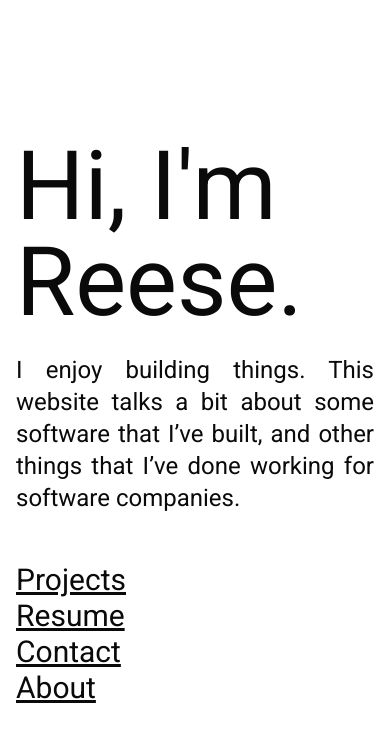
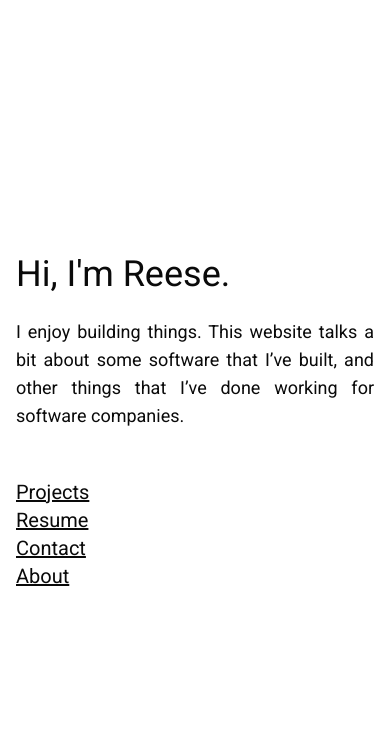
Before and after one commit to rmehyde/website, a Next.js app: page / in a window 390 px wide. Shown: the top 742 px of the page. Built offline with nearby package versions, Linux system fonts and the light colour scheme.

Commit message:
initial responsive design foundations and fixes

```diff
--- a/app/lib/content/jsx.tsx
+++ b/app/lib/content/jsx.tsx
@@ -2,6 +2,7 @@ import React from 'react'
 // import { DynamicIcon } from "lucide-react/dynamic";
 import {Content} from './schema'
 import {H1, Link} from "@/app/ui/cards/markdown-elements"; // wherever your Content type lives
+import {scale} from "@/app/lib/typography";
 
 
 export function generateContentElements(
@@ -22,7 +23,7 @@ export function generateContentElements(
             >
                 {title}
             </H1>
-            <div className="text-xl">
+            <div className={scale.body}>
                 <p>{detail.trim()}</p>
 
                 {links && links.length > 0 && (
--- /dev/null
+++ b/app/lib/typography.ts
@@ -0,0 +1,24 @@
+/**
+ * The type scale — five notches, named by position (largest → smallest), not by function.
+ * A given size serves several uses, so functional names lie; the scale is just sizes.
+ *
+ * Mobile-first: the unprefixed class is the phone size; it scales UP at the breakpoints.
+ * The desktop end of each ramp reproduces the site's existing sizes EXACTLY — the only
+ * new thing here is the smaller mobile end. Tune any notch in this one file.
+ *
+ * Weight is NOT part of the scale — apply font-* per element (e.g. cn(scale.lead, "font-medium")).
+ *
+ *   notch      mobile → desktop      where it currently lands
+ *   splash     36 → 96   (4xl/8xl)   home hero
+ *   headline   20 → 30   (xl/3xl)    home section links; projects prompts
+ *   lead       18 → 24   (lg/2xl)    card titles; home intro; "Reese is a"
+ *   body       16 → 20   (base/xl)   project descriptions (reading text; 16 = mobile floor)
+ *   label      12 → 14   (xs/sm)     radial axis labels; small meta
+ */
+export const scale = {
+    splash: "text-4xl sm:text-6xl lg:text-8xl",
+    headline: "text-xl md:text-3xl",
+    lead: "text-lg md:text-2xl",
+    body: "text-base md:text-xl",
+    label: "text-xs md:text-sm",
+} as const;
--- a/app/page.tsx
+++ b/app/page.tsx
@@ -2,6 +2,7 @@ import React from "react";
 import Link from "next/link";
 
 import {pages} from "@/app/lib/nav";
+import {scale} from "@/app/lib/typography";
 
 
 /**
@@ -18,16 +19,16 @@ export default async function Home() {
     return (
         <div className="min-h-screen flex flex-col justify-center md:pl-8">
             <div className="max-w-xl">
-                <div className="text-8xl">
+                <div className={scale.splash}>
                     {"Hi, I'm Reese."}
                 </div>
                 <br/>
-                <div className="text-2xl text-justify">
+                <div className={`${scale.lead} text-justify`}>
                     I enjoy building things. This website talks a bit about some software that I’ve built, and other things that I’ve done working for software companies.
                 </div>
             </div>
             <div className="m-6"/>
-            <div className="text-3xl underline">
+            <div className={`${scale.headline} underline`}>
                 {pages.map((label) => (
                     <div key={label}>
                         <Link href={`/${label.toLowerCase()}`}>{`${label}`}</Link>
--- a/app/projects/page.tsx
+++ b/app/projects/page.tsx
@@ -5,6 +5,7 @@ import {Dimension, dimensionLabels, dimensionScoresSchema, maxScore} from '@/app
 import {RadialSelector} from "@/components/ui/radial";
 import React, {useState} from "react";
 import {useBreakpointUp} from "@/app/lib/tailwind/responsive";
+import {scale} from "@/app/lib/typography";
 
 
 
@@ -27,7 +28,7 @@ export default function DynamicProjects() {
             <div className="flex flex-col justify-evenly lg:flex-row mb-16">
             {/*<div className="flex flex-col gap-24 justify-center md:flex-row">*/}
                 {/* TODO: when page is narrow this can look weird with projects on next line we get some dont dead open inside*/}
-                <div className="flex items-center justify-center text-3xl text-center whitespace-nowrap">
+                <div className={`flex items-center justify-center ${scale.headline} text-center whitespace-nowrap`}>
                     What kind of projects
                 </div>
                 {/* radial selector drives the weights */}
@@ -40,13 +41,13 @@ export default function DynamicProjects() {
                         onChange={setValues}
                         plotRadius={isMdUp ? 100 : 75}
                         labelDistance={isMdUp ? 25 :  20}
-                        labelTextClass={isMdUp ? "text-sm" : "text-xs"}
+                        labelTextClass={scale.label}
                     />
                 </div>
                 {/* TODO: the right side of the graph pushes up against this text
                         when the page is pretty narrow but not quite vertical
                 */}
-                <div className="flex items-center justify-center text-3xl text-center whitespace-nowrap">
+                <div className={`flex items-center justify-center ${scale.headline} text-center whitespace-nowrap`}>
                     do you want to see?
                 </div>
             </div>
--- a/app/ui/cards/markdown-elements.tsx
+++ b/app/ui/cards/markdown-elements.tsx
@@ -1,4 +1,6 @@
 import { type ReactNode } from "react";
+import { cn } from "@/components/lib/utils";
+import { scale } from "@/app/lib/typography";
 
 type H1Props = {
     children: ReactNode;
@@ -8,7 +10,7 @@ type H1Props = {
 
 export function H1({ children, className = "", prefix }: H1Props): React.JSX.Element {
     return (
-        <h1 className={`text-2xl font-medium pb-2 ${className}`.trim()}>
+        <h1 className={cn(scale.lead, "font-medium pb-2", className)}>
             {prefix}
             {children}
         </h1>
--- a/app/ui/profiles-wheel.tsx
+++ b/app/ui/profiles-wheel.tsx
@@ -14,6 +14,7 @@ import {Dimension, dimensionLabels} from "@/app/lib/content/scoring";
 import { useState, useEffect, useRef, useMemo } from "react";
 import {ArrowRight} from "lucide-react";
 import {cn} from "@/components/lib/utils";
+import {scale} from "@/app/lib/typography";
 
 type Mode = 'intro' | 'interactive';
 
@@ -251,15 +252,15 @@ export default function ProfileSelector({
         <div className={cn("flex flex-col items-start gap-3 sm:flex-row sm:items-center", className)}>
             {/* "Reese is a" is fixed; the "n" always reserves its width (visibility, not display) and only
                 shows when needed — so the wheel never shifts and just the "n" fades in/out. */}
-            <div className="text-2xl whitespace-nowrap" aria-label={`Reese is ${article}`}>
+            <div className={cn(scale.lead, "whitespace-nowrap")} aria-label={`Reese is ${article}`}>
                 Reese is a<span aria-hidden="true" className={article === 'an' ? '' : 'invisible'}>n</span>
             </div>
-            <div className="relative w-72">
+            <div className="relative w-60 md:w-72">
                 <Select value={selectedProfile} onValueChange={handleSelectChange}>
                     <SelectTrigger
-                        className={`w-full text-xl gap-1 py-0 overflow-hidden ${
+                        className={cn(scale.body, `w-full gap-1 py-0 overflow-hidden ${
                             selectedProfile === CUSTOM_PROFILE_NAME && !isAnimating ? 'text-muted-foreground' : ''
-                        }`}
+                        }`)}
                         onPointerDown={handleUserIntent}
                         onKeyDown={handleUserIntent}
                         aria-label={`Current profile: ${selectedProfile}`}
@@ -296,7 +297,7 @@ export default function ProfileSelector({
 
                     <SelectContent>
                         {profiles.filter(p => p.name !== CUSTOM_PROFILE_NAME).map((p) => (
-                            <SelectItem key={p.name} value={p.name} className="text-xl">
+                            <SelectItem key={p.name} value={p.name} className={scale.body}>
                                 {p.name}
                             </SelectItem>
                         ))}
@@ -306,7 +307,7 @@ export default function ProfileSelector({
                             <SelectItem
                                 key={CUSTOM_PROFILE_NAME}
                                 value={CUSTOM_PROFILE_NAME}
-                                className="text-xl"
+                                className={scale.body}
                                 disabled
                             >
                                 {CUSTOM_PROFILE_NAME}
```
